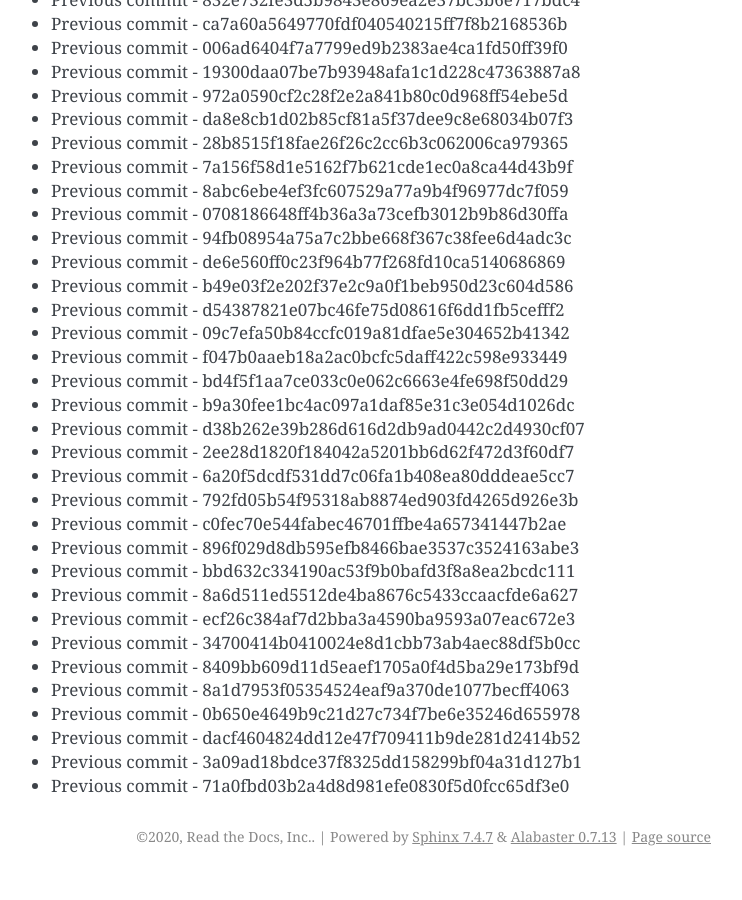
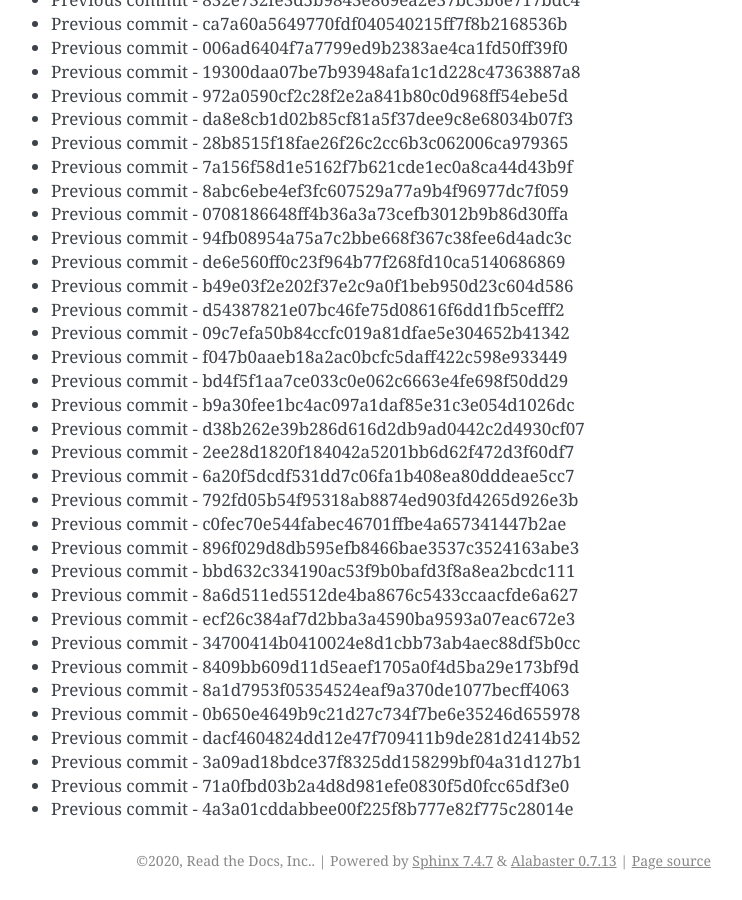
Before and after one commit to readthedocs/rtd-git-stresstest, a Sphinx documentation site: the page built from docs/updates.rst, in a window 1280 px wide and 900 px high, scrolled down 3844 px. Shown: the whole window, without its empty margins (399-1141 px from the left). Built offline with Sphinx 7.4.7, drawn with Linux system fonts in a browser that asks for light colours; before the commit the page ends 4720 px from its top, so only the background shows below that.

Commit message:
Generating commit from previous: 4a3a01cddabbee00f225f8b777e82f775c28014e

```diff
--- a/docs/updates.rst
+++ b/docs/updates.rst
@@ -193,3 +193,4 @@ It can be tested for any performance characteristics.
 * Previous commit - dacf4604824dd12e47f709411b9de281d2414b52
 * Previous commit - 3a09ad18bdce37f8325dd158299bf04a31d127b1
 * Previous commit - 71a0fbd03b2a4d8d981efe0830f5d0fcc65df3e0
+* Previous commit - 4a3a01cddabbee00f225f8b777e82f775c28014e
```
